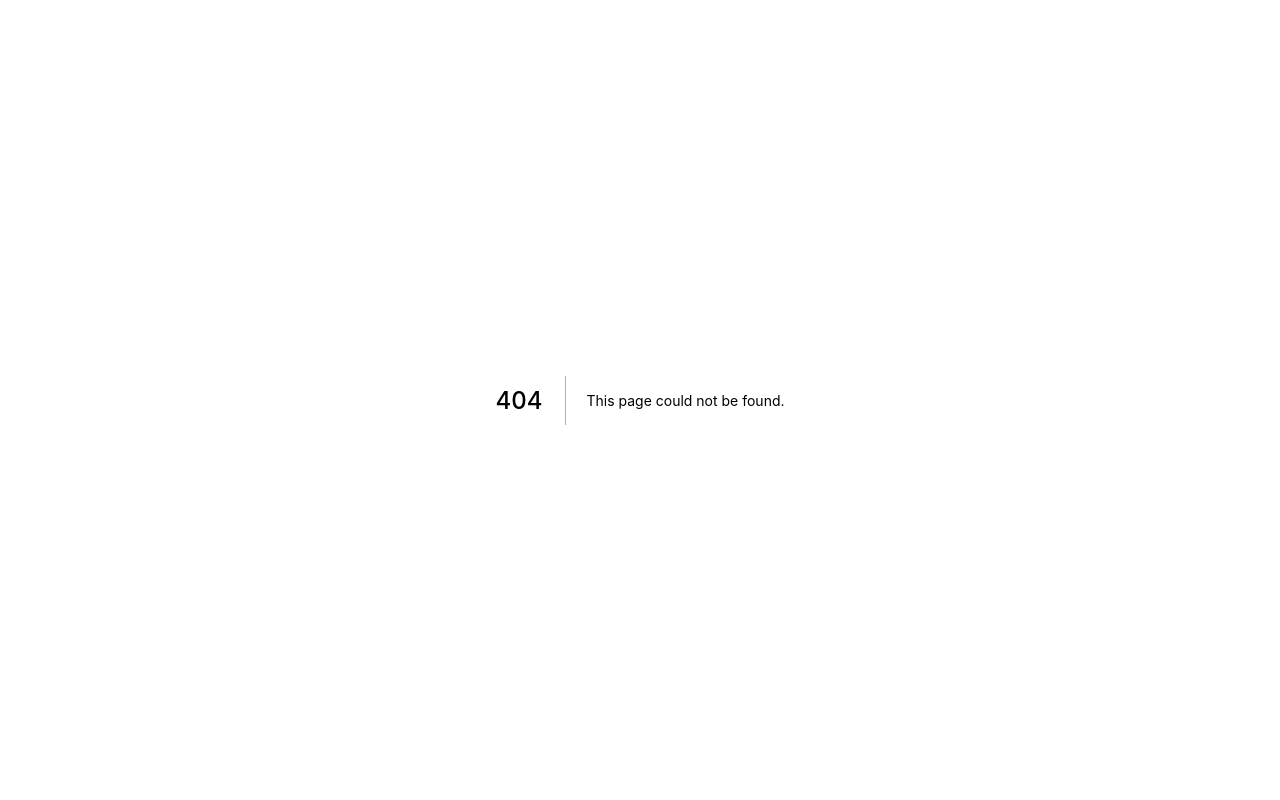
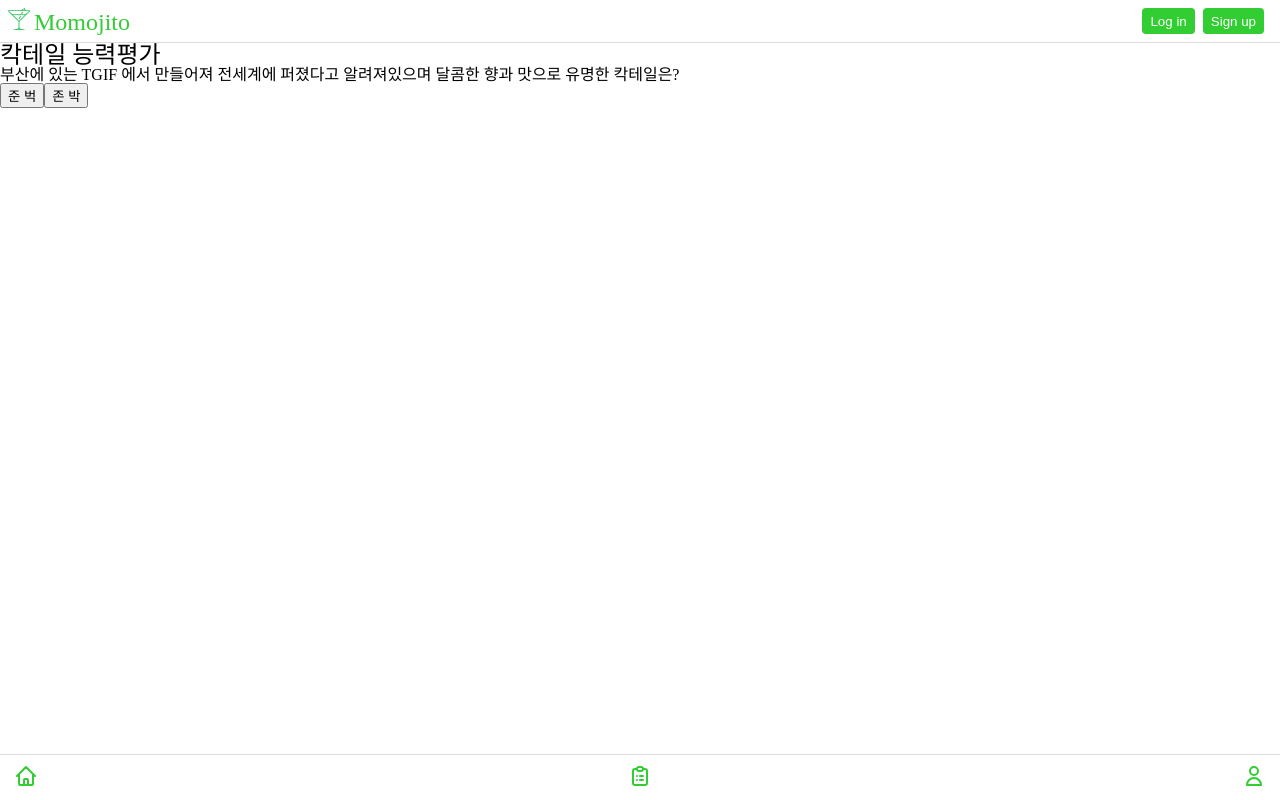
Before and after one commit to codestates/momojito_Client, a Next.js app: page /quiz in a window 1280 px wide. Before the commit this address had no page. Built offline with nearby package versions, Linux system fonts and the light colour scheme.

Commit message:
Add quiz

```diff
--- a/components/Footer.js
+++ b/components/Footer.js
@@ -42,7 +42,7 @@ export default function Footer() {
       </Button>
       <Button
         onClick={(e) => {
-          userContext.setUser({ isLogin: true, username: "papo" });
+          router.push("/quiz")
         }}
       >
         <svg
--- /dev/null
+++ b/pages/quiz.js
@@ -0,0 +1,73 @@
+import { useState, useContext } from "react";
+import { Root, Body } from "../components/PageUtils";
+import Header from "../components/Header";
+import Footer from "../components/Footer";
+import quizdata from "../public/quizdb";
+import styled from "styled-components";
+
+const QuizHeader = styled.div`
+    font-size: 24px;
+`
+
+const QuizBody = styled.div`
+
+`
+const AnswerList = styled.div`
+    display: flex;
+`
+
+const AnswerBtn = styled.button`
+
+`
+
+function quiz() {
+    return (
+        <Root>
+            <Header></Header>
+            <Body>
+                <QuizHeader>칵테일 능력평가</QuizHeader>
+                <div className="bar">
+
+                </div>
+                <QuizList></QuizList>
+            </Body>
+            <Footer></Footer>
+        </Root>
+
+    )
+}
+// 답을 누르면 다음 문제로 이동..
+
+function QuizList() {
+    const [count, setCount] = useState(0)
+    const [score, setScore] = useState(0)
+
+    let q = quizdata[count]
+
+    return (
+        <QuizBody>
+            <div className="question">{q.question}</div>
+            <AnswerList>
+                {q.answers.map((answer) => {
+                    return (<Answer count={count} setCount={setCount} answer={answer}></Answer>)
+                })}
+            </AnswerList>
+        </QuizBody>
+
+    )
+}
+
+function Answer({ answer, count, setCount }) {
+    const { text, isAnswer } = answer
+    return (
+        <AnswerBtn onClick={() => {
+            count++;
+            if (quizdata[count]) {
+                setCount(count)
+            }
+        }}>{text}</AnswerBtn>
+    )
+}
+
+
+export default quiz
--- /dev/null
+++ b/public/quizdb.js
@@ -0,0 +1,71 @@
+const quizdata = [
+    {
+        id: 1,
+        score: 16,
+        question: '부산에 있는 TGIF 에서 만들어져 전세계에 퍼졌다고 알려져있으며 달콤한 향과 맛으로 유명한 칵테일은?',
+        answers: [
+            {
+                id: 1,
+                text: '준 벅',
+                isAnswer: false
+            }
+            ,
+            {
+                id:2,
+                text: '존 박',
+                isAnswer: true
+            }
+        ]
+    },
+    {
+        id: 2,
+        score: 16,
+        question: '잭다니엘 위스키에 콜라를 섞어 마시는 매우 간단한 칵테일로, 제법 강한 도수와 거친 남성적인 이미지로 사랑받는 칵테일은?',
+        answers: [
+            {
+                id: 1,
+                text: '잭스키스',
+                isAnswer: false
+            },
+            {
+                id:2,
+                text: '잭콕',
+                isAnswer: true
+            },
+            {
+                id:3,
+                text: '블랙잭',
+                isAnswer: false
+            }
+        ]
+    },
+    {
+        id: 3,
+        score: 16,
+        question: '칵테일의 왕이라고도 불리며 007과 킹스맨 등 영화의 명대사로 유명한 칵테일은?',
+        answers: [
+            {
+                id: 1,
+                text: '말디니',
+                isAnswer: false
+            },
+            {
+                id:2,
+                text: '카바니',
+                isAnswer: false
+            },
+            {
+                id:3,
+                text: '마티니',
+                isAnswer: true,
+            },
+            {
+                id:4,
+                text: '콤파니',
+                isAnswer: false
+            }
+        ]
+    }
+]
+
+export default quizdata
```
Also changed, not shown: 1 other file (tests, documents, lock files or other folders).
